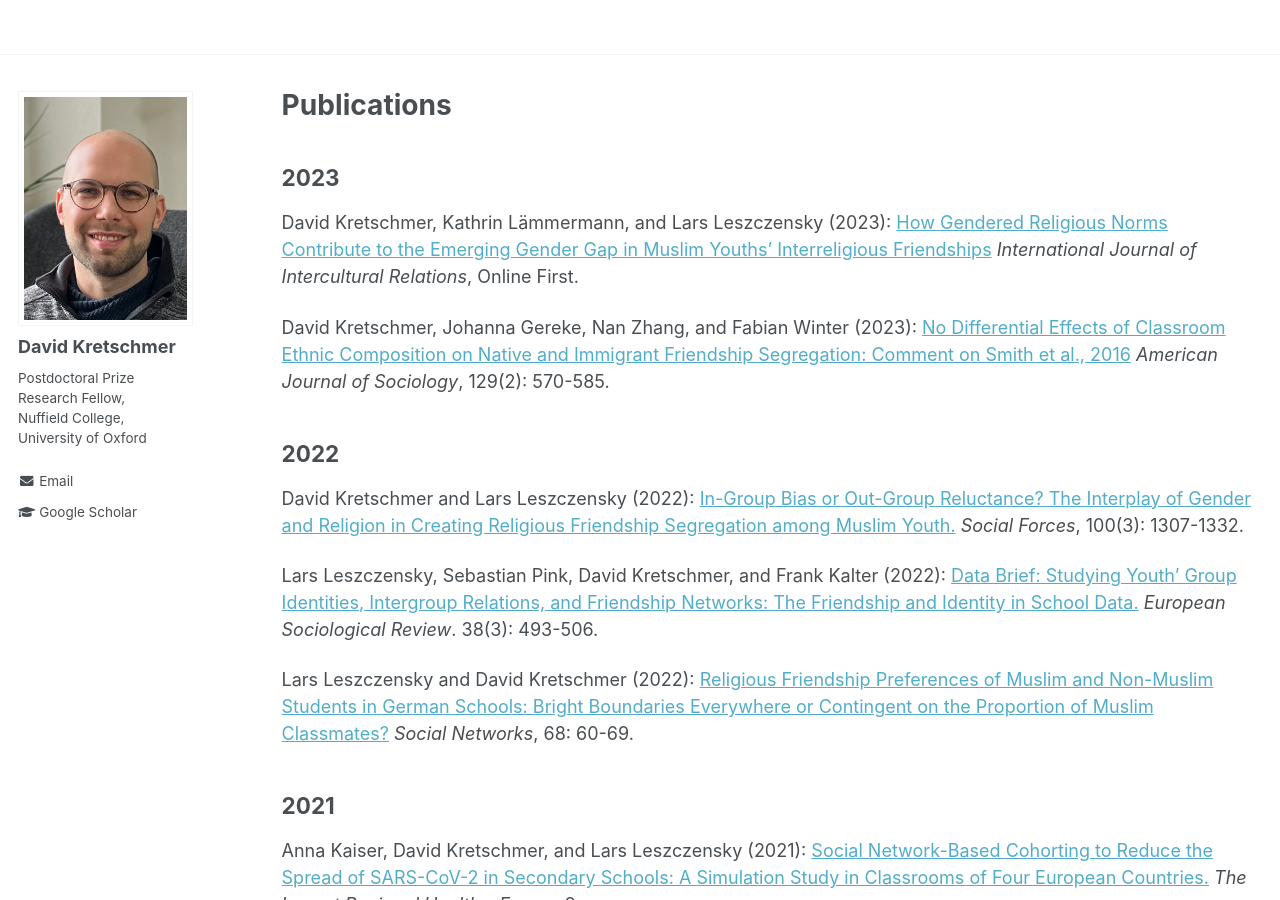
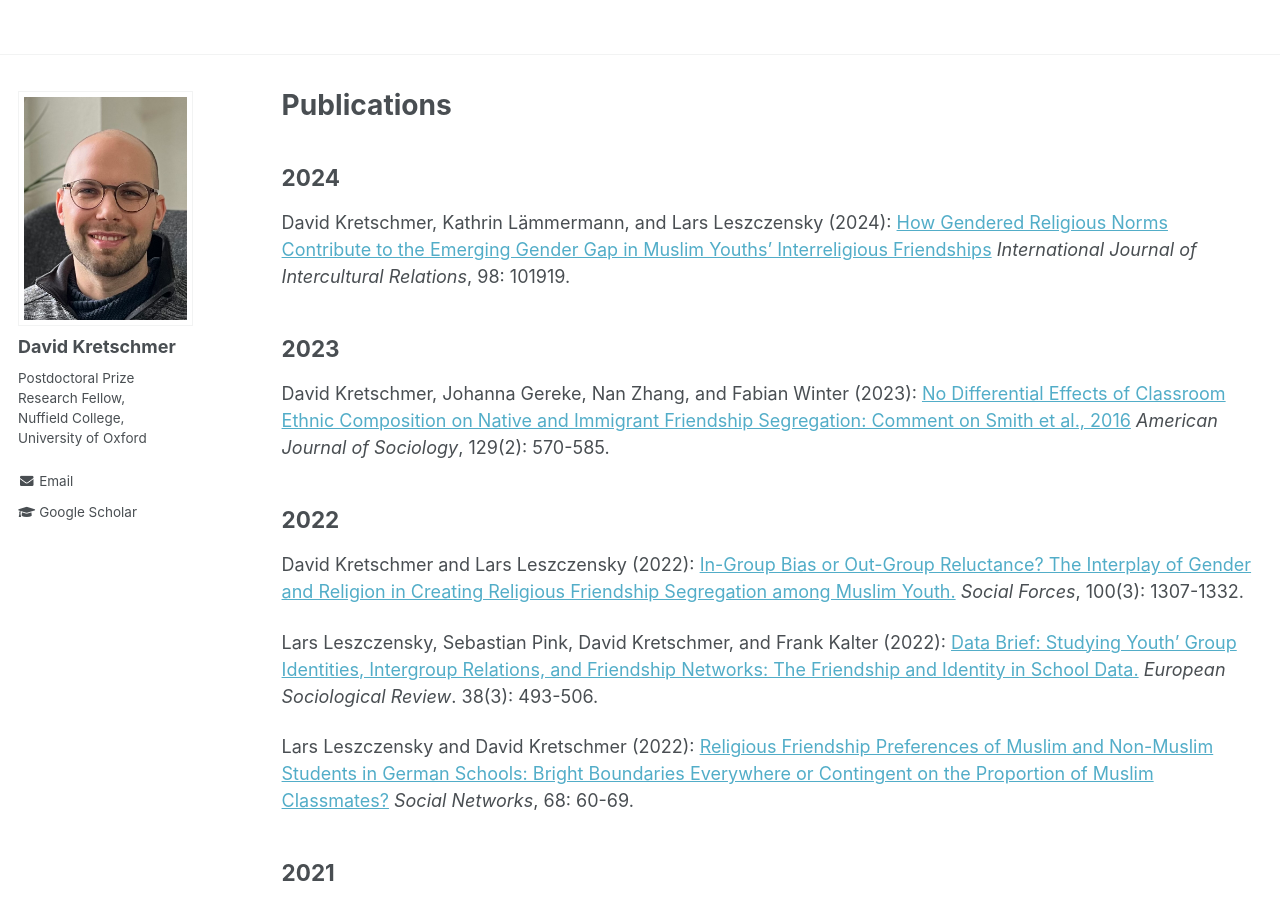
Before and after one commit to DavidKretschmer/davidkretschmer.github.io, a Jekyll site: the page built from _pages/publications.md, in a window 1280 px wide and 900 px high. Built offline with Jekyll 4.4.1, drawn with Linux system fonts in a browser that asks for light colours.

Commit message:
Update January

```diff
--- a/_pages/publications.md
+++ b/_pages/publications.md
@@ -5,10 +5,11 @@ permalink: /publications/
 author_profile: true
 ---
 
+## 2024
+
+David Kretschmer, Kathrin Lämmermann, and Lars Leszczensky (2024): [How Gendered Religious Norms Contribute to the Emerging Gender Gap in Muslim Youths’ Interreligious Friendships](https://www.sciencedirect.com/science/article/pii/S0147176723001670){:target="_blank"} _International Journal of Intercultural Relations_, 98: 101919.
+
 ## 2023
-
-David Kretschmer, Kathrin Lämmermann, and Lars Leszczensky (2023): [How Gendered Religious Norms Contribute to the Emerging Gender Gap in Muslim Youths’ Interreligious Friendships](https://www.sciencedirect.com/science/article/pii/S0147176723001670){:target="_blank"} _International Journal of Intercultural Relations_, Online First.
-
 
 David Kretschmer, Johanna Gereke, Nan Zhang, and Fabian Winter (2023): [No Differential Effects of Classroom Ethnic Composition on Native and Immigrant Friendship Segregation: Comment on Smith et al., 2016](https://www.journals.uchicago.edu/doi/full/10.1086/727823){:target="_blank"} _American Journal of Sociology_, 129(2): 570-585.
 
```
Also changed, not shown: _pages/about.md (+1 -1 lines), 2 other files.
